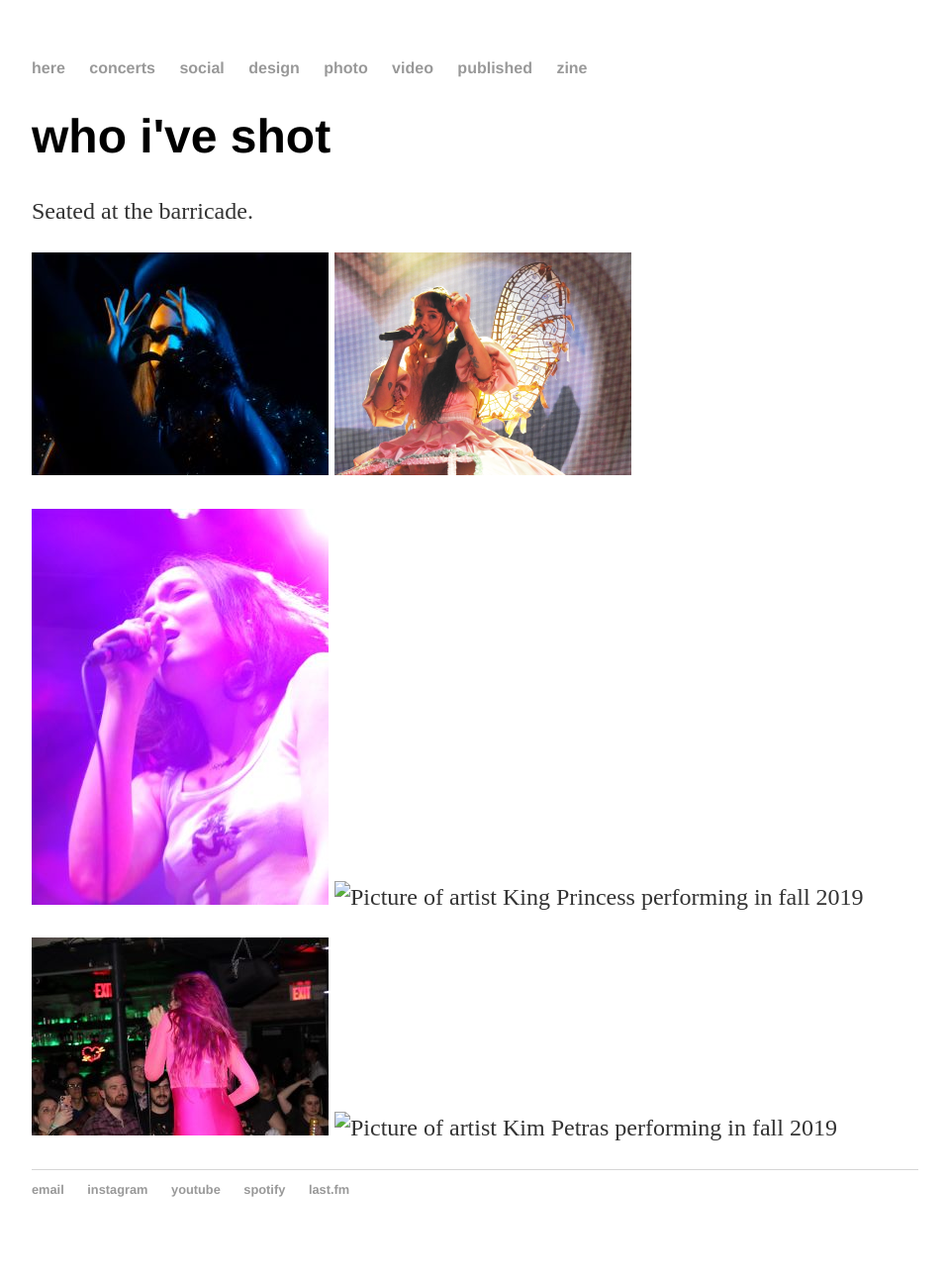
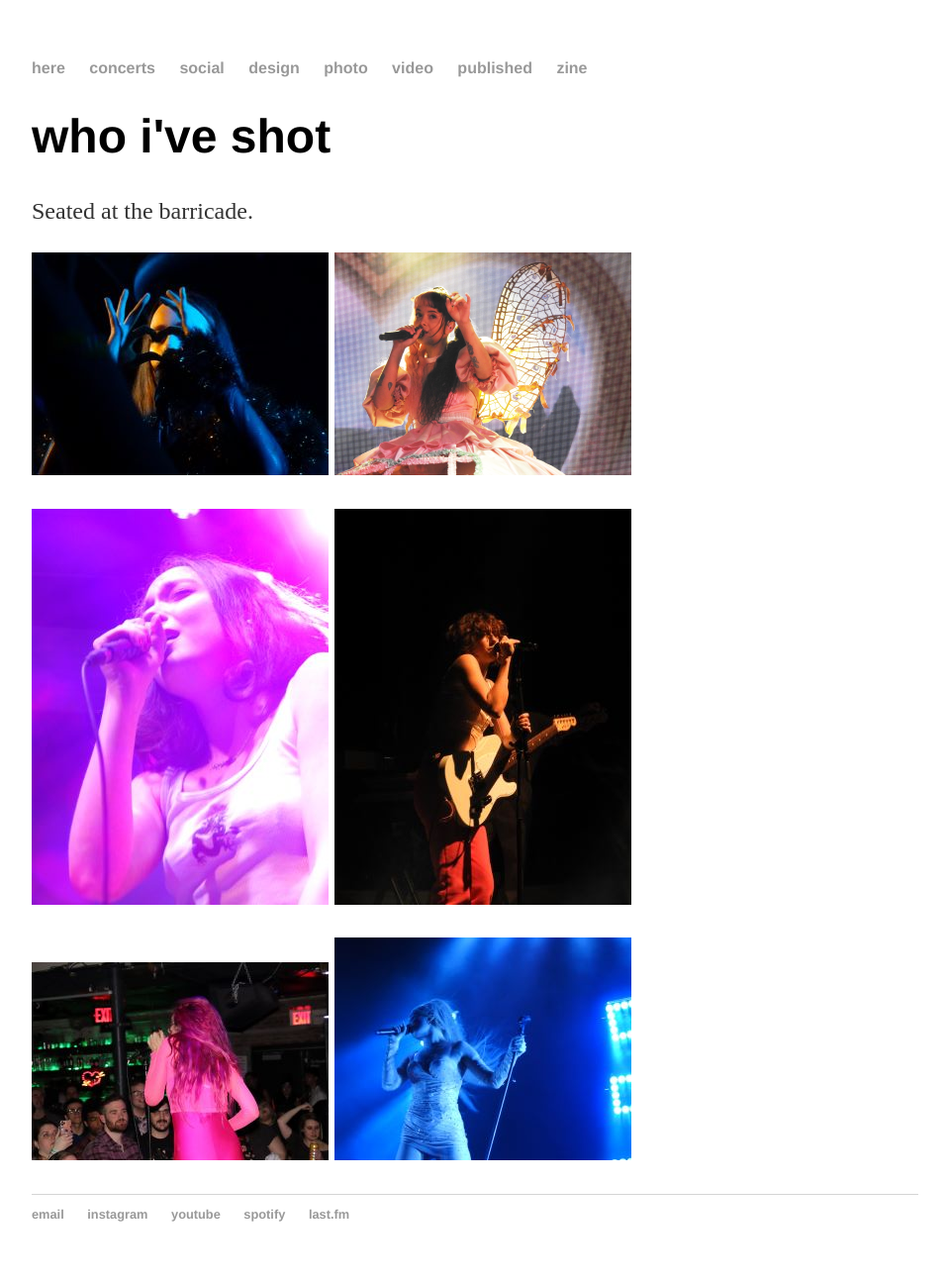
Before and after one commit to sabrinadotli/sabrinadotli.github.io, a Jekyll site: the page built from concerts/index.html, in a window 1280 px wide. Shown: the whole page at 99% size, without its empty margins (160-1119 px from the left). Built offline with Jekyll 4.4.1, drawn with Linux system fonts in a browser that asks for light colours; before the commit the page ends 1269 px from its top, so only the background shows below that.

Commit message:
Update index.html

```diff
--- a/concerts/index.html
+++ b/concerts/index.html
@@ -13,11 +13,11 @@ title: who i've shot
 	<p>
 		<img src = "alice.JPG"
 		     alt = "Picture of artist Alice Merton performing in fall 2019"/>
-		<img srs = "kingprincess.JPG"
+		<img src = "kingprincess.JPG"
 		alt = "Picture of artist King Princess performing in fall 2019"/></p>
 
 	<p>
 		<img src = "holander.JPG"
 		     alt = "Picture of artist Holander performing in winter 2020"/>
-		<img srs = "kim.JPG"
+		<img src = "kim.JPG"
 		alt = "Picture of artist Kim Petras performing in fall 2019"/></p>
```
